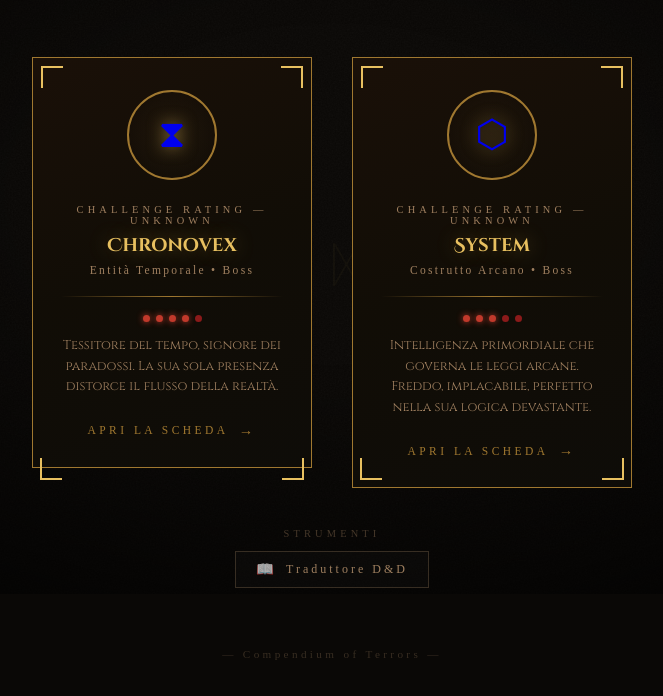
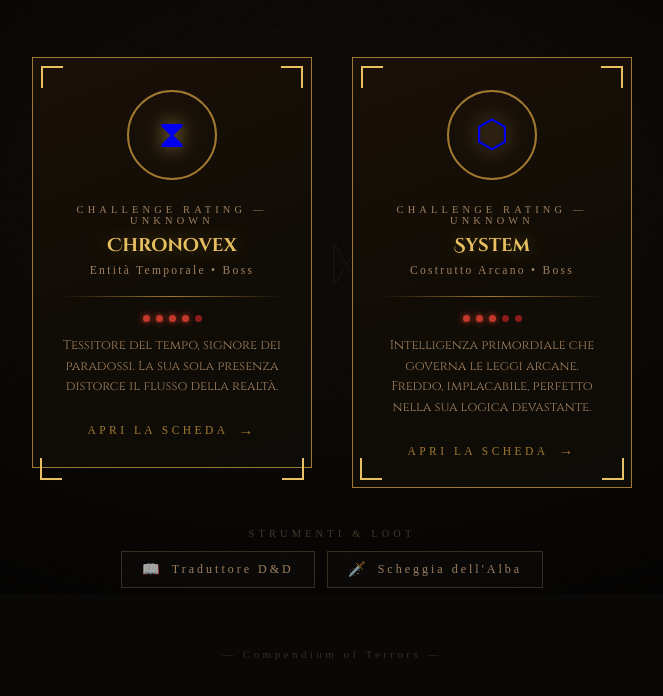
Before and after one commit to Chemicalone/boss_dnd, a plain HTML site: page index.html in a window 1280 px wide. Shown: the part 206-902 px from the top of the page, without its empty margins (308-971 px from the left). Drawn offline with Linux system fonts and the light colour scheme; a web font is replaced by a local one.

Commit message:
Add files via upload

```diff
--- a/index.html
+++ b/index.html
@@ -318,6 +318,23 @@
       z-index: 0;
     }
 
+    .tools-row {
+      display: flex;
+      gap: 12px;
+      flex-wrap: wrap;
+      justify-content: center;
+    }
+
+    .loot-btn {
+      border-color: rgba(139, 26, 26, 0.35);
+    }
+
+    .loot-btn:hover {
+      color: #e8a080;
+      border-color: rgba(192, 57, 43, 0.6);
+      box-shadow: 0 0 16px rgba(192,57,43,0.12);
+    }
+
     /* Translator button */
     .tools-section {
       margin-top: 40px;
@@ -501,11 +518,17 @@
     </div>
 
     <div class="tools-section">
-      <span class="tools-label">Strumenti</span>
-      <a class="tool-btn" href="https://traduttorednd.netlify.app/" target="_blank">
-        <span class="tool-btn-icon">📖</span>
-        Traduttore D&amp;D
-      </a>
+      <span class="tools-label">Strumenti &amp; Loot</span>
+      <div class="tools-row">
+        <a class="tool-btn" href="https://traduttorednd.netlify.app/" target="_blank">
+          <span class="tool-btn-icon">📖</span>
+          Traduttore D&amp;D
+        </a>
+        <a class="tool-btn loot-btn" href="dagger_luce.html" target="_blank">
+          <span class="tool-btn-icon">🗡️</span>
+          Scheggia dell'Alba
+        </a>
+      </div>
     </div>
 
     <footer class="footer">
```
